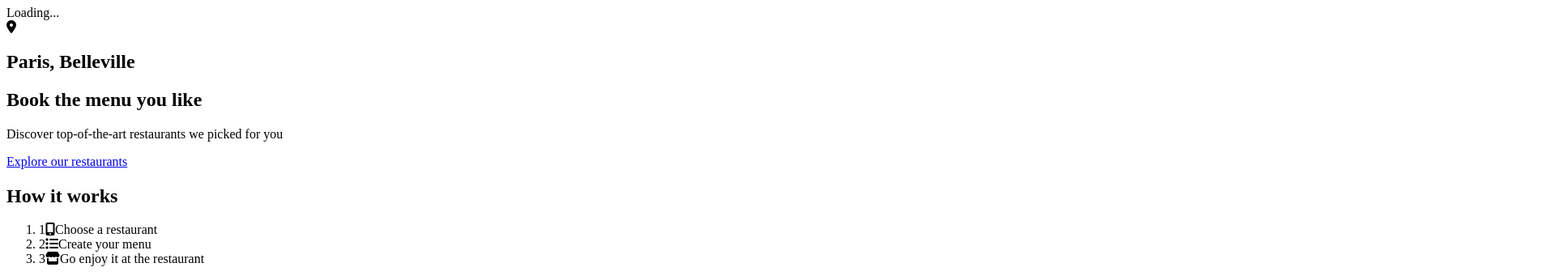
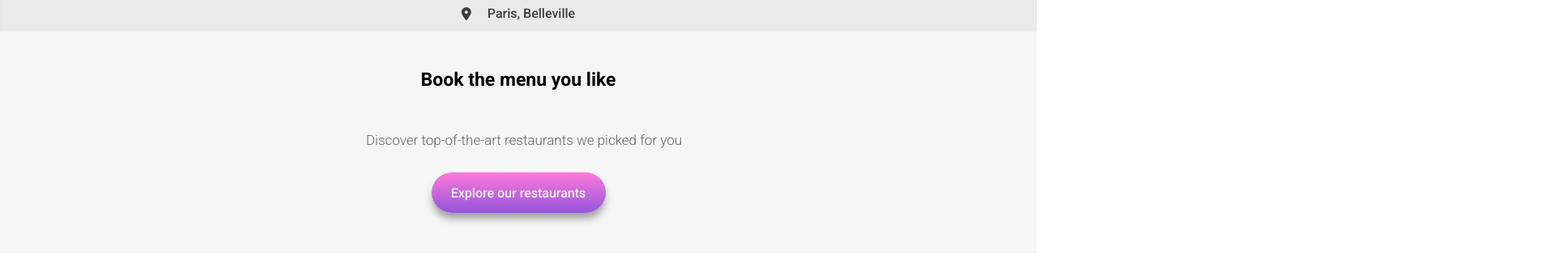
Before and after one commit to juanf1990/P3-Web-Dev-OhMyFood, a website: page index.html in a window 1280 px wide. Shown: the part 73-419 px from the top of the page at 81% size, 1920 px wide, since content can reach past the window. Drawn offline with Linux system fonts and the light colour scheme; the site is published under a folder, as on GitHub Pages, so addresses that start at the root find nothing; a web font is replaced by a local one.

Commit message:
fixed css routing

```diff
--- a/index.html
+++ b/index.html
@@ -8,7 +8,7 @@
       href="https://fonts.googleapis.com/css2?family=Roboto:wght@100;300;400;500;700&family=Shrikhand&display=swap"
       rel="stylesheet"
     />
-    <link rel="stylesheet" href="/public/css/style.css" />
+    <link rel="stylesheet" href="./public/css/style.css" />
     <script
       src="https://kit.fontawesome.com/58ae435494.js"
       crossorigin="anonymous"
--- a/sass/base/_base.scss
+++ b/sass/base/_base.scss
@@ -3,11 +3,15 @@
 *::before {
     margin: 0;
     padding: 0;
-    box-sizing: border-box;
+    -webkit-box-sizing: inherit;
+    -moz-box-sizing: inherit;
+    box-sizing: inherit;
 }
 
 html {
-    // 10px div by def of 16px
+    -webkit-box-sizing: border-box;
+    -moz-box-sizing: border-box;
+    box-sizing: border-box;
     font-size: 10px;
 }
 
--- a/sass/layout/_loader.scss
+++ b/sass/layout/_loader.scss
@@ -1,5 +1,5 @@
 .loading-area {
-    position: absolute;
+    position: fixed;
     left: 0;
     top: 0;
     right: 0;
@@ -8,11 +8,12 @@
     opacity: 0;
     background: linear-gradient(to top left, #f6f6f6, rgb(243, 164, 8));
     animation: fadeOut 3s linear;
+    width: 100vw;
+    height: 100vh;
 }
 
 .loader {
     width: 200px;
-    height: 200px;
     line-height: 200px;
     text-align: center;
     position: absolute;
```
Also changed, not shown: README.md (added), public/css/style.css, 1 other file.
